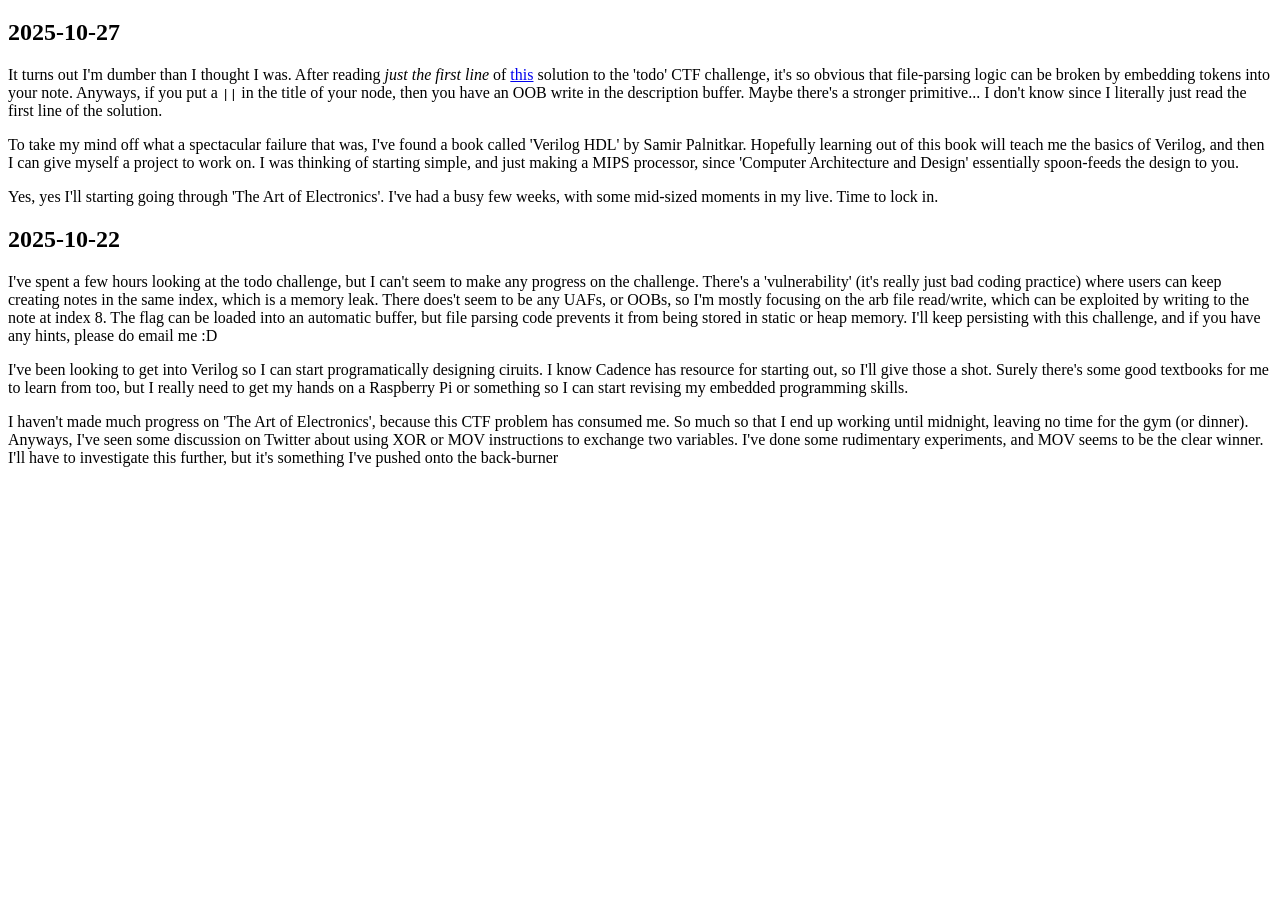
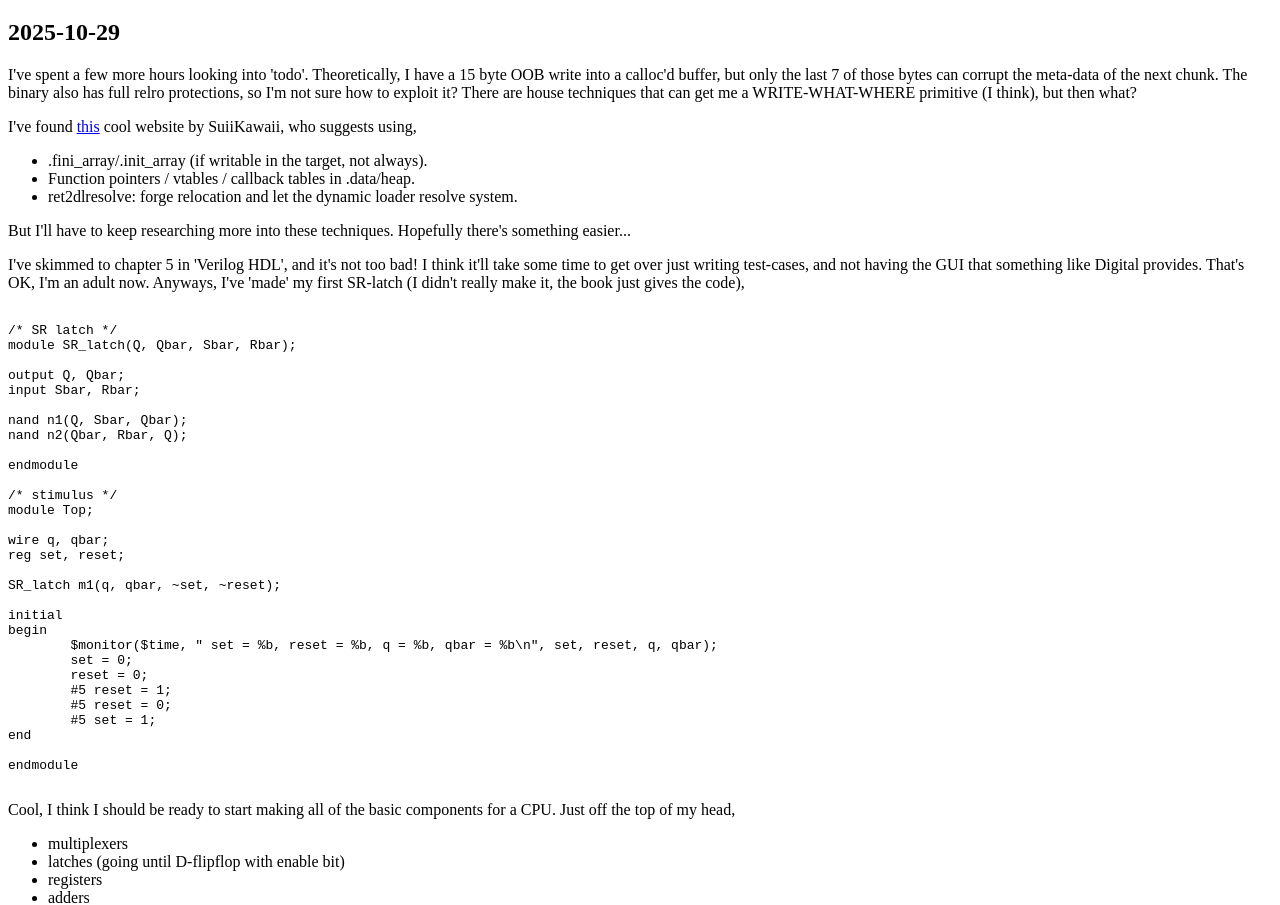
Before and after one commit to pwnafterdark/pwnafterdark.github.io, a plain HTML site: page updates.html in a window 1280 px wide. Shown: the part 61-966 px from the top of the page. Before the commit the page ends 800 px from the top, so only its background shows below. Drawn offline with Linux system fonts and the light colour scheme.

Commit message:
Updates updates.html

```diff
--- a/updates.html
+++ b/updates.html
@@ -6,6 +6,75 @@
 <body>
 
 <h1>updates (<a href="./index.html">home</a>)</h1>
+
+<h2> 2025-10-29 </h2>
+<p>
+I've spent a few more hours looking into 'todo'. Theoretically, I have a 15 byte OOB write into a calloc'd buffer, but only the last 7 of those bytes can corrupt the meta-data of the next chunk. The binary also has full relro protections, so I'm not sure how to exploit it? There are house techniques that can get me a WRITE-WHAT-WHERE primitive (I think), but then what?
+</p>
+
+<p>
+I've found <a href="https://nguendung.github.io/posts/otw-protections-and-bypass-101/">this</a> cool website by SuiiKawaii, who suggests using,
+<ul>
+        <li>.fini_array/.init_array (if writable in the target, not always).</li>
+        <li>Function pointers / vtables / callback tables in .data/heap.</li>
+        <li>ret2dlresolve: forge relocation and let the dynamic loader resolve system.</li>
+</ul>
+
+But I'll have to keep researching more into these techniques. Hopefully there's something easier...
+</p>
+
+<p>
+I've skimmed to chapter 5 in 'Verilog HDL', and it's not too bad! I think it'll take some time to get over just writing test-cases, and not having the GUI that something like Digital provides. That's OK, I'm an adult now. Anyways, I've 'made' my first SR-latch (I didn't really make it, the book just gives the code),
+
+<pre>
+<code>
+/* SR latch */
+module SR_latch(Q, Qbar, Sbar, Rbar);
+
+output Q, Qbar;
+input Sbar, Rbar;
+
+nand n1(Q, Sbar, Qbar);
+nand n2(Qbar, Rbar, Q);
+
+endmodule
+
+/* stimulus */
+module Top;
+
+wire q, qbar;
+reg set, reset;
+
+SR_latch m1(q, qbar, ~set, ~reset);
+
+initial
+begin
+        $monitor($time, " set = %b, reset = %b, q = %b, qbar = %b\n", set, reset, q, qbar);
+        set = 0;
+        reset = 0;
+        #5 reset = 1;
+        #5 reset = 0;
+        #5 set = 1;
+end
+
+endmodule
+</code>
+</pre>
+
+Cool, I think I should be ready to start making all of the basic components for a CPU. Just off the top of my head,
+<ul>
+        <li>multiplexers</li>
+        <li>latches (going until D-flipflop with enable bit)</li>
+        <li>registers</li>
+        <li>adders</li>
+</ul>
+
+And so on.
+</p>
+
+<p>
+Sheesh! "The Art of Electronics" is a massive book. Normally, I wouldn't read something like this so rigourously. I'd just skim some chapters then give myself a project to work on. I don't know how to do that for electronics, but I'll have to figure something out. I mean, reading isn't bad per-say, it's just starting to feel a bit bookish :(. But, I did learn about Thevenin equivalent circuits :D
+</p>
 
 <h2> 2025-10-27 </h2>
 <p>
```
